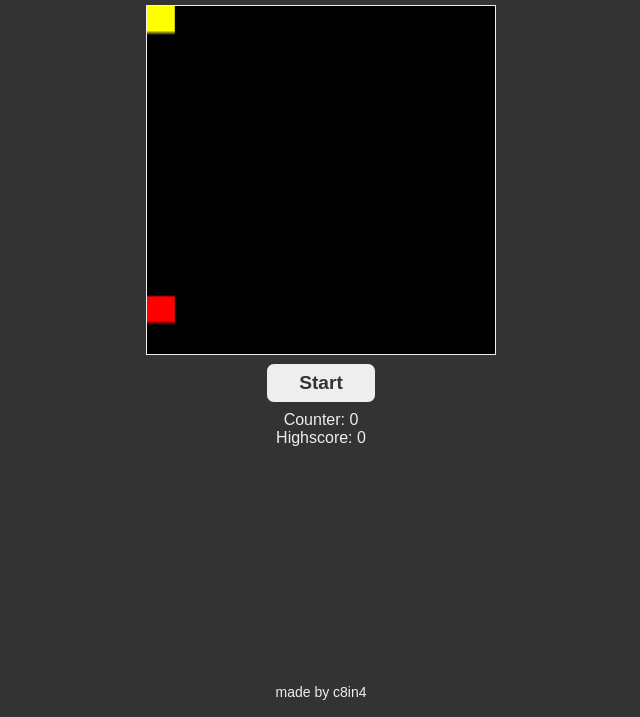
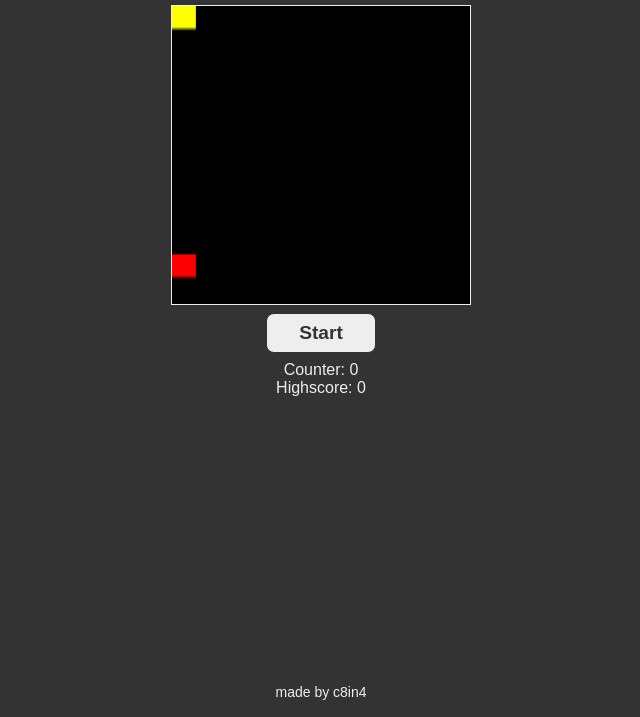
Before and after one commit to c8in4/snake, a plain HTML site: page index.html in a window 1280 px wide. Shown: the part 83-800 px from the top of the page, without its empty margins (319-959 px from the left). Drawn offline with Linux system fonts and the light colour scheme.

Commit message:
Change canvas size and max width

```diff
--- a/css/style.css
+++ b/css/style.css
@@ -50,10 +50,10 @@ main {
 
 #canvas {
     border: 0.1rem solid var(--clr-primary);
-    width: 35rem;
-    height: 35rem;
-    /* max-height: 70dvh;
-    max-width: 70dvb; */
+    width: 30rem;
+    height: 30rem;
+    max-height: 70vw;
+    max-width: 70dvw;
 }
 
 button {
```
